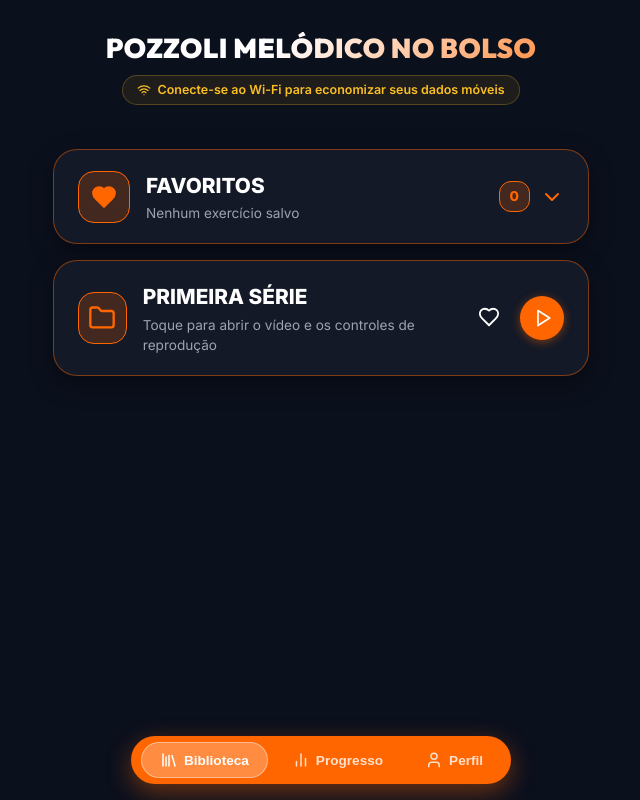
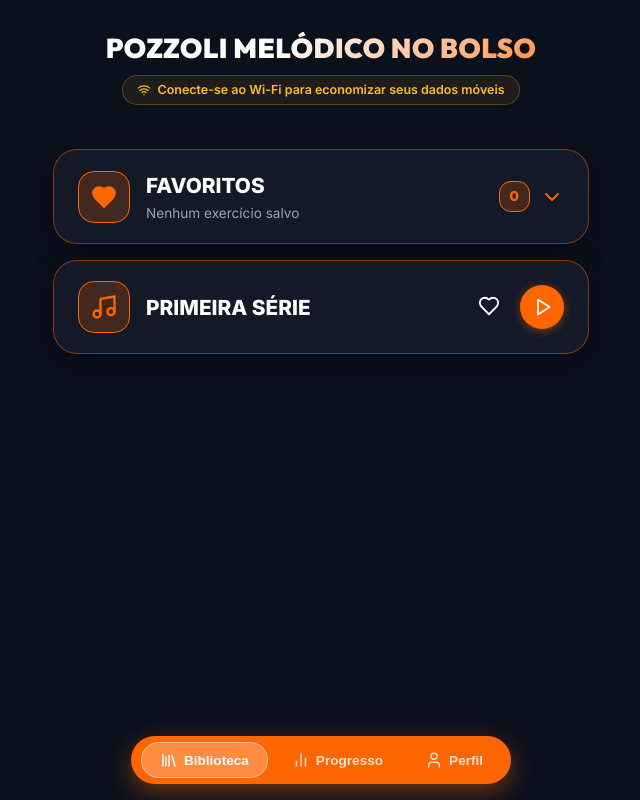
Before and after one commit to darlanmarley-hub/pozzoli-melodico, a React (Vite) app: page / in a window 1280 px wide. Shown: the whole page, without its empty margins (319-959 px from the left). Built offline with nearby package versions, Linux system fonts and the light colour scheme.

Commit message:
Update home page layout, icons and modern styling

```diff
--- a/src/components/SeriesLibraryModal.jsx
+++ b/src/components/SeriesLibraryModal.jsx
@@ -1,5 +1,5 @@
 import React, { useState } from 'react';
-import { Folder, Play, Heart, Wifi, ChevronDown, ChevronUp, Trash2, Video, Sparkles } from 'lucide-react';
+import { Folder, Play, Heart, Wifi, ChevronDown, ChevronUp, Trash2, Video, Sparkles, Music } from 'lucide-react';
 
 export default function SeriesLibraryView({
   allSeries = [],
@@ -263,16 +263,13 @@
                 border: '1px solid var(--accent-orange)'
               }}
             >
-              <Folder size={28} style={{ color: 'var(--accent-orange)' }} />
+              <Music size={28} style={{ color: 'var(--accent-orange)' }} />
             </div>
 
             <div className="card-title-group">
               <h3 style={{ fontSize: '1.3rem', fontWeight: 800, color: '#ffffff' }}>
                 PRIMEIRA SÉRIE
               </h3>
-              <p style={{ fontSize: '0.85rem', color: 'var(--text-muted)', marginTop: '2px' }}>
-                Toque para abrir o vídeo e os controles de reprodução
-              </p>
             </div>
           </div>
 
```
